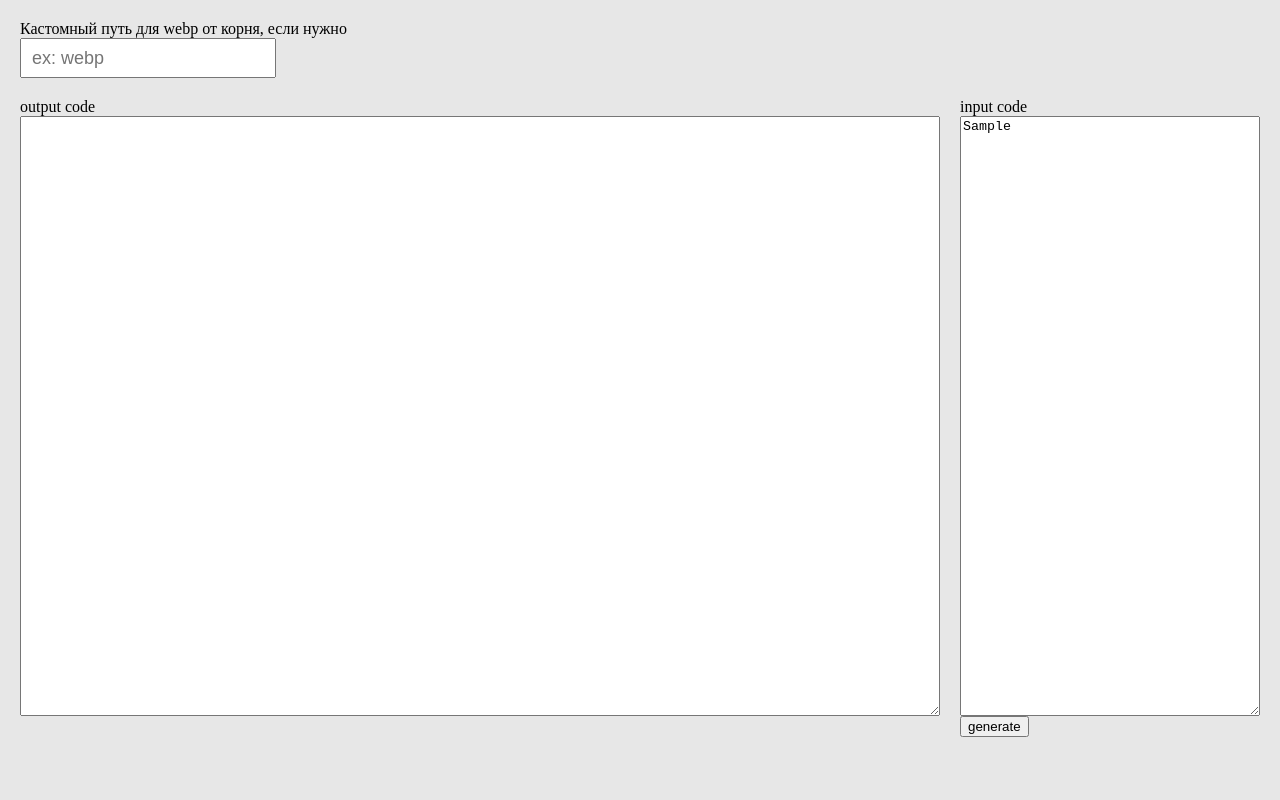
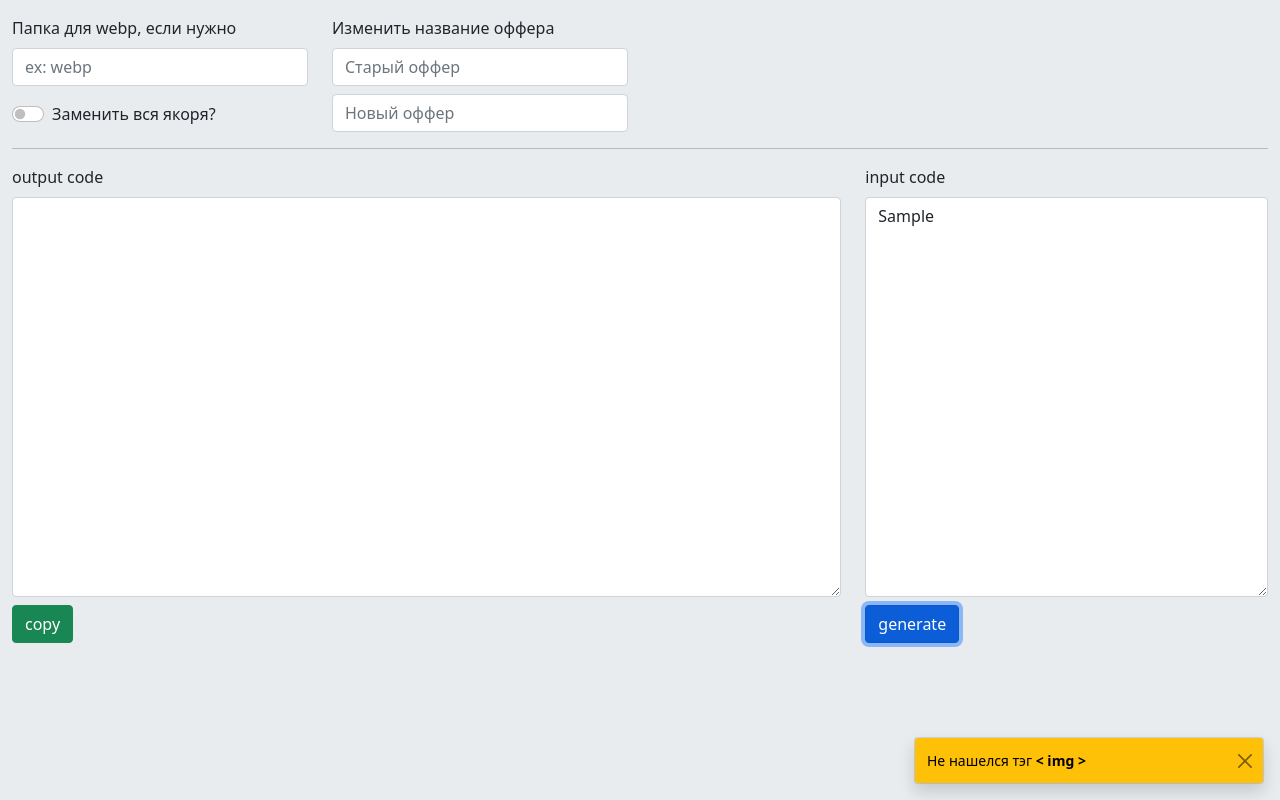
Before and after one commit to s0loparty/preland-helper, a plain HTML site: page index.html in a window 1280 px wide. Both pictures are taken after typing "Sample" into the empty fields and a click on the button "generate". Drawn offline with nearby package versions, Linux system fonts and the light colour scheme.

Commit message:
set bootstrap
+ replace offer name (50/50)
+ replace link hash

```diff
--- a/index.html
+++ b/index.html
@@ -6,30 +6,81 @@
    <meta http-equiv="X-UA-Compatible" content="IE=edge">
    <meta name="viewport" content="width=device-width, initial-scale=1.0">
    <title>preland helper</title>
+
+   <link href="https://cdn.jsdelivr.net/npm/bootstrap@5.1.3/dist/css/bootstrap.min.css" rel="stylesheet"
+      integrity="sha384-1BmE4kWBq78iYhFldvKuhfTAU6auU8tT94WrHftjDbrCEXSU1oBoqyl2QvZ6jIW3" crossorigin="anonymous">
    <link rel="stylesheet" href="./main.css">
+
+	<!-- highlight.js -->
+	<link rel="stylesheet" href="//cdnjs.cloudflare.com/ajax/libs/highlight.js/11.5.0/styles/default.min.css">
+	<script src="//cdnjs.cloudflare.com/ajax/libs/highlight.js/11.5.0/highlight.min.js"></script>
+
+	<!-- https://github.com/beautify-web/js-beautify -->
+	<script src="https://cdnjs.cloudflare.com/ajax/libs/js-beautify/1.14.2/beautify-html.js"></script>
 </head>
 
-<body>
-	<div class="custom-path">
-		<label>Кастомный путь для webp от корня, если нужно</label>
-		<input type="text" placeholder="ex: webp">
+<body class="pt-3">
+   <div class="container-xxl">
+      <div class="row">
+         <div class="col-md-3 col-sm-12">
+				<div class="row">
+					<div class="col-12">
+						<label class="form-label">Папка для webp, если нужно</label>
+						<input class="form-control" id="inputPathWebp" type="text" placeholder="ex: webp">
 					</div>
-	<main>
+					<div class="col-12">
+						<div class="form-check form-switch mt-3">
+							<input class="form-check-input" type="checkbox" role="switch" id="replaceHash">
+							<label class="form-check-label" for="replaceHash">Заменить вся якоря?</label>
+						</div>
+					</div>
+				</div>
+         </div>
+         <div class="col-md-3 col-sm-12">
+				<div class="row">
+					<div class="col-12">
+						<label class="form-label">Изменить название оффера</label>
+					</div>
+					<div class="col-12">
+						<input class="form-control mb-2" id="inputOlfOffer" type="text" placeholder="Старый оффер">
+						<input class="form-control" id="inputNewOffer" type="text" placeholder="Новый оффер">
+					</div>
+				</div>
+			</div>
+         <div class="col-md-2 col-sm-12"></div>
+         <div class="col-md-4 col-sm-12"></div>
+      </div>
+      <hr>
+      <div class="row">
+         <div class="col-md-8">
             <div class="output-code">
-			<label for="outputCode">output code</label>
-			<textarea id="results"></textarea>
+               <label class="form-label" for="outputCode">output code</label>
+               <textarea class="form-control mb-2" id="results"></textarea>
+					<!-- <pre>
+						<code class="language-html"></code>
+					</pre> -->
+               <button class="btn btn-success" id="buttonCopyCode" data-bs-toggle="tooltip" data-bs-placement="right"
+                  title="Copy text">copy</button>
+            </div>
+         </div>
+         <div class="col-md-4">
+            <div class="inner-code">
+               <form>
+                  <label class="form-label" for="innerCode">input code</label>
+                  <textarea class="form-control mb-2" id="innerCode"></textarea>
+                  <button class="btn btn-primary">generate</button>
+               </form>
+            </div>
+         </div>
+      </div>
    </div>
 
-		<div class="inner-code">
-			<form>
-				<label for="innerCode">input code</label>
-				<textarea id="innerCode"></textarea>
-				<button>generate</button>
-			</form>
-		</div>
-	</main>
+   <div class="toast-container position-absolute p-3 bottom-0 end-0"></div>
 
-	<script src="./index.js"></script>
+   <script src="https://cdn.jsdelivr.net/npm/bootstrap@5.1.3/dist/js/bootstrap.bundle.min.js"
+      integrity="sha384-ka7Sk0Gln4gmtz2MlQnikT1wXgYsOg+OMhuP+IlRH9sENBO0LRn5q+8nbTov4+1p" crossorigin="anonymous">
+   </script>
+   <script src="./index.js" type="module"></script>
 </body>
 
 </html>
--- a/index.js
+++ b/index.js
@@ -1,6 +1,17 @@
-const input = document.querySelector('input')
+import strToDOM from './strToDOM.js'
+
+const inputPathWebp = document.querySelector('#inputPathWebp')
+const inputOldOffer = document.querySelector('#inputOlfOffer')
+const inputNewOffer = document.querySelector('#inputNewOffer')
+const replaceHash = document.querySelector('#replaceHash')
+
 const form = document.querySelector('form')
 const res = document.querySelector('#results')
+const buttonCopyCode = document.querySelector('#buttonCopyCode')
+
+
+// bootstrap
+const toastContainer = document.querySelector('.toast-container')
 
 let inputValue = ''
 
@@ -13,33 +24,77 @@ form.addEventListener('submit', ev => {
 
 	let __temp_index_content = indexContent
 
-	if (!indexContent.length) return console.warn('Пустое поле инпута')
-	if (!allImages) return console.warn('Не нашелся тег <img />')
-	if (allPictures) alert('Осторожно! В шаблоне уже есть <picture>!')
+	if (!indexContent.length)
+		return createToast('Нужно вставить код', 'danger')
+
+	if (!allImages)
+		return createToast('Не нашелся тэг <b>< img ></b>', 'warning')
+
+	if (allPictures)
+		createToast('Осторожно! В шаблоне уже есть <b>< picture ></b>!', 'warning')
 
 	// добавляем data-meowmeow ко всем img внутри всех существующих picture
 	if (allPictures) {
 		allPictures.forEach(pic => {
-			const elementPic = strToDom(pic, 'picture')
+			const elementPic = strToDOM(pic, 'picture')
 			elementPic.querySelector('img').dataset.meowmeow = 'true'
 
 			__temp_index_content = __temp_index_content.replaceAll(pic, elementPic.outerHTML)
 		})
 	}
 
-	setTimeout(() => {
+	// меняем названия оффера
+	if (inputOldOffer.value.length && inputNewOffer.value.length) {
+		// https://learn.javascript.ru/regexp-specials
+		__temp_index_content = __temp_index_content.replaceAll(inputOldOffer.value, inputNewOffer.value)
+	}
+
+	// заменяем хэш/якорь в ссылках
+	// удаляем target="..."
+	if (replaceHash.checked) {
+		const allLinks = __temp_index_content.match(/<a(.*?)([\s\S]*?)>([\s\S]*?)<\/a>/g)
+
+		allLinks.forEach(link => {
+			const elementLink = strToDOM(link, 'a')
+
+			if (elementLink.getAttribute('href')) {
+				elementLink.href = '#roulette'
+			} else {
+				elementLink.setAttribute('href', '#roulette')
+			}
+
+			elementLink.removeAttribute('target')
+
+			__temp_index_content = __temp_index_content.replaceAll(link, elementLink.outerHTML)
+		})
+	}
+
+	// setTimeout(() => {
+		try {
 			allImages.some(img => {
 				const pic = document.createElement('picture')
-			const domElement = strToDom(img)
+				const domElement = strToDOM(img)
 
 				if (
-				domElement.src.split('.').pop().indexOf('svg') !== -1 ||
-				domElement.src.split('.').pop().indexOf('gif') !== -1 ||
-				domElement.src.split('.').pop().indexOf('webp') !== -1
-			) return
+					domElement.src
+						.split('.')
+						.pop()
+						.indexOf('svg') !== -1 ||
+					domElement.src
+						.split('.')
+						.pop()
+						.indexOf('gif') !== -1 ||
+					domElement.src
+						.split('.')
+						.pop()
+						.indexOf('webp') !== -1
+				)
+					return
 
-
-			if (domElement.getAttribute('class')?.includes('wheel') || domElement?.getAttribute('src')?.includes('wheel')) {
+				if (
+					domElement.getAttribute('class')?.includes('wheel') ||
+					domElement?.getAttribute('src')?.includes('wheel')
+				) {
 					return console.error('its maybe >wheel<', domElement)
 				}
 
@@ -50,11 +105,11 @@ form.addEventListener('submit', ev => {
 				const src = domElement.getAttribute('src')
 				let stringAttrs = ''
 				const attrs = [
-				{el: 'class', value: domElement.getAttribute('class')},
-				{el: 'style', value: domElement.getAttribute('style')},
-				{el: 'width', value: domElement.getAttribute('width')},
-				{el: 'height', value: domElement.getAttribute('height')},
-				{el: 'alt', value: domElement.getAttribute('alt')}
+					{ el: 'class', value: domElement.getAttribute('class') },
+					{ el: 'style', value: domElement.getAttribute('style') },
+					{ el: 'width', value: domElement.getAttribute('width') },
+					{ el: 'height', value: domElement.getAttribute('height') },
+					{ el: 'alt', value: domElement.getAttribute('alt') }
 				]
 
 				attrs.forEach(item => {
@@ -67,28 +122,66 @@ form.addEventListener('submit', ev => {
 
 				const typeLength = src.split('.').pop().length + 1
 				const webpSrc = inputValue.length
-				? `${inputValue}/${src.slice(0, -typeLength).split('/').pop()}.webp`
+					? `${inputValue}/${src
+							.slice(0, -typeLength)
+							.split('/')
+							.pop()}.webp`
 					: `${src.slice(0, -typeLength)}.webp`
 
-			console.log('webp src:', webpSrc)
+				// console.log('webp src:', webpSrc)
 
 				pic.innerHTML = `<source srcset="${webpSrc}" type="image/webp" ${stringAttrs}>`
 				pic.innerHTML += domElement.outerHTML
 
 				__temp_index_content = __temp_index_content.replaceAll(img, pic.outerHTML)
 
-			console.log(pic);
-			console.log('=================');
+				// console.log(pic);
+				// console.log('=================');
+			})
+		} catch (error) {
+			createToast(error + '<hr class="my-1"><b>Check error in console</b>', 'danger')
+			console.log(error)
+		}
+
+		res.value = __temp_index_content
+		// document.querySelector('code').innerText = __temp_index_content
+		hljs.highlightElement(document.querySelector('#results'))
+	// }, 0)
 })
 
-		res.value = __temp_index_content
-	}, 0)
+const createToast = (text, type = 'primary') => {
+	const toast = document.createElement('div')
+	toast.classList.add(
+		'toast',
+		'align-items-center',
+		'text-white',
+		`bg-${type}`
+	)
+
+	toast.innerHTML = `<div class="d-flex">
+      <div class="toast-body">${text}</div>
+      <button type="button" class="btn-close me-2 m-auto" data-bs-dismiss="toast" aria-label="Close"></button>
+   </div>`
+
+	toastContainer.append(toast)
+	new bootstrap.Toast(toast).show()
+	setTimeout(() => toast.remove(), 6000)
+}
+
+// BOOTSTRAP
+const tooltipTriggerList = [].slice.call(
+	document.querySelectorAll('[data-bs-toggle="tooltip"]')
+)
+const tooltipList = tooltipTriggerList.map(function (tooltipTriggerEl) {
+	return new bootstrap.Tooltip(tooltipTriggerEl)
 })
 
-input.addEventListener('input', ({ target }) => inputValue = target.value)
-
-function strToDom(str, tag = 'img') {
-	let parser = new DOMParser()
-	let doc = parser.parseFromString(str, 'text/html')
-	return doc.body.querySelector(tag)
-}
+// LISTENERS
+inputPathWebp.addEventListener('input', ({ target }) => (inputValue = target.value))
+buttonCopyCode.addEventListener('click', () => {
+	const copyText = document.getElementById('results')
+	copyText.select()
+	copyText.setSelectionRange(0, 99999)
+	navigator.clipboard.writeText(copyText.value)
+	document.querySelector('.tooltip-inner').textContent = 'Copied!'
+})
--- a/main.css
+++ b/main.css
@@ -1,44 +1,11 @@
-body, * {box-sizing: border-box;margin: 0;}
 body {
-    background-color: #e7e7e7;
-    font-family: serif;
+    background: var(--bs-gray-200);
 }
-main {
-    display: flex;
-    gap: 20px;
-    padding: 20px;
+.inner-code textarea, .output-code textarea {
+    min-height: 50vh;
 }
 
-.custom-path {
-    margin: 20px 20px 0 20px;
+/* bootstrap */
+.toast.bg-warning {
+   color: #000 !important;
 }
-input {
-    display: block;
-    font-size: 18px;
-    padding: 0 10px;
-    height: 40px;
-}
-
-textarea {
-    width: 100%;
-    display: block;
-    height: 75vh;
-}
-
-code {
-    border: 1px dashed #444;
-    border-radius: 4px;
-
-    width: 100%;
-    min-height: 50px;
-}
-
-.output-code {
-    max-width: calc(100% - 300px);
-    width: 100%;
-}
-
-.inner-code {
-    width: 100%;
-    max-width: 300px;
-}
--- /dev/null
+++ b/strToDOM.js
@@ -0,0 +1,5 @@
+export default function (str, tag = 'img') {
+	let parser = new DOMParser()
+	let doc = parser.parseFromString(str, 'text/html')
+	return doc.body.querySelector(tag)
+}
```
Also changed, not shown: 1 other file. Lines whose indentation alone changed are shown as unchanged.
